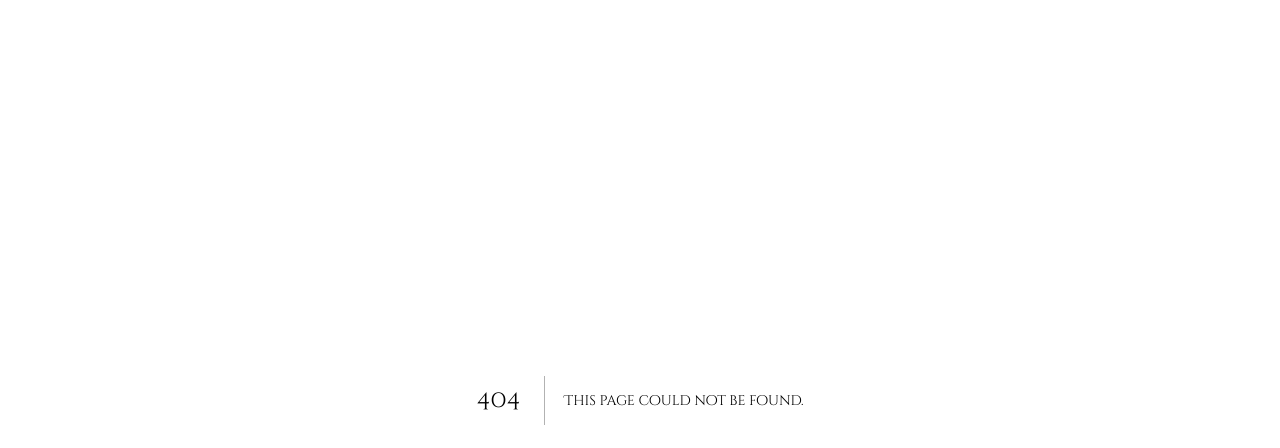
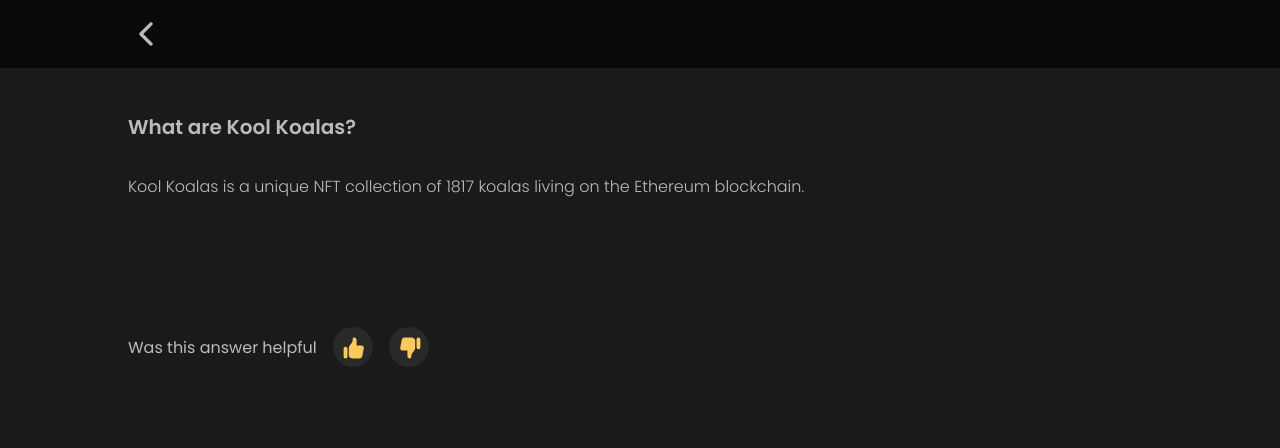
Before and after one commit to Mannvender/koalas, a Next.js app: page /faq/1 in a window 1280 px wide. Before the commit this address had no page. Shown: the top 448 px of the page. Built offline with nearby package versions, Linux system fonts and the light colour scheme.

Commit message:
added faq page

```diff
--- /dev/null
+++ b/components/BackHeader.js
@@ -0,0 +1,36 @@
+import React from 'react'
+import { Flex, Heading, Box } from 'rebass'
+import { IoIosArrowBack } from 'react-icons/io'
+import { useRouter } from 'next/router'
+import styled, { useTheme } from 'styled-components'
+
+const BackIcon = styled(IoIosArrowBack)`
+  margin-left: -12px;
+  @media (min-width: 1024px) {
+    margin-left: 0;
+  }
+`
+
+const BackHeader = ({ label, ...props }) => {
+  const { colors } = useTheme()
+  const router = useRouter()
+  const handleBackClick = () => router.back()
+  return (
+    <Flex
+      py={3}
+      pl={[4, 6]}
+      alignItems='center'
+      backgroundColor={colors.dark}
+      mb={1}
+      sx={{ cursor: 'pointer' }}
+      {...props}
+    >
+      <BackIcon size='36px' onClick={handleBackClick} />
+      <Heading fontFamily='inherit' onClick={handleBackClick}>
+        {label}
+      </Heading>
+    </Flex>
+  )
+}
+
+export default BackHeader
--- /dev/null
+++ b/pages/faq/[id].js
@@ -0,0 +1,95 @@
+import React, { useState } from 'react'
+import { Box, Heading, Text, Flex } from 'rebass'
+import styled, { useTheme } from 'styled-components'
+import { HiThumbUp, HiThumbDown } from 'react-icons/hi'
+
+import BackHeader from '../../components/BackHeader'
+import { FAQS } from '../../messages'
+
+const StyledBox = styled(Box)`
+  height: 40px;
+  width: 40px;
+  border-radius: 50%;
+  background-color: #292929;
+  cursor: pointer;
+`
+
+const Faq = ({ faq }) => {
+  const { fonts } = useTheme()
+  const [thumbDirection, setHelpfulness] = useState()
+  const handleThumbDownClick = () => setHelpfulness('down')
+  const handleThumbUpClick = () => setHelpfulness('up')
+  return (
+    <>
+      <BackHeader label='' />
+      <Box
+        sx={{
+          maxWidth: 1024,
+          mx: 'auto',
+          px: [4, 0],
+          pt: [4]
+        }}
+      >
+        <Heading
+          fontSize={[2, 3]}
+          fontFamily={fonts.body + ' !important'}
+          mt={[2]}
+          mb={[4]}
+        >
+          {faq.ques}
+        </Heading>
+        <Text fontWeight={300} mb={[6]}>
+          {faq.ans}
+        </Text>
+        <Flex alignItems='center'>
+          {!thumbDirection && (
+            <>
+              <Text>Was this answer helpful</Text>
+              <StyledBox p={[2]} mx={[3]} onClick={handleThumbUpClick}>
+                <HiThumbUp size='26px' color='#f9c95b' />
+              </StyledBox>
+              <StyledBox p={[2]} onClick={handleThumbDownClick}>
+                <HiThumbDown size='26px' color='#f9c95b' />
+              </StyledBox>
+            </>
+          )}
+          {thumbDirection === 'up' && (
+            <Text> Glad we could be helpful. Thanks for the feedback. </Text>
+          )}
+          {thumbDirection === 'down' && (
+            <Text>
+              We will try to add more information to this answer. Thanks for the
+              feedback.
+            </Text>
+          )}
+        </Flex>
+      </Box>
+    </>
+  )
+}
+
+// This function gets called at build time
+export function getStaticPaths() {
+  // Call an external API endpoint to get posts
+
+  // Get the paths we want to pre-render based on posts
+  const paths = FAQS.map((faq) => ({
+    params: { id: faq.id }
+  }))
+
+  // We'll pre-render only these paths at build time.
+  // { fallback: false } means other routes should 404.
+  return { paths, fallback: false }
+}
+
+// This also gets called at build time
+export function getStaticProps({ params }) {
+  // params contains the post `id`.
+  // If the route is like /posts/1, then params.id is 1
+  const faq = FAQS.find((faq) => faq.id === params.id)
+
+  // Pass post data to the page via props
+  return { props: { faq } }
+}
+
+export default Faq
```
